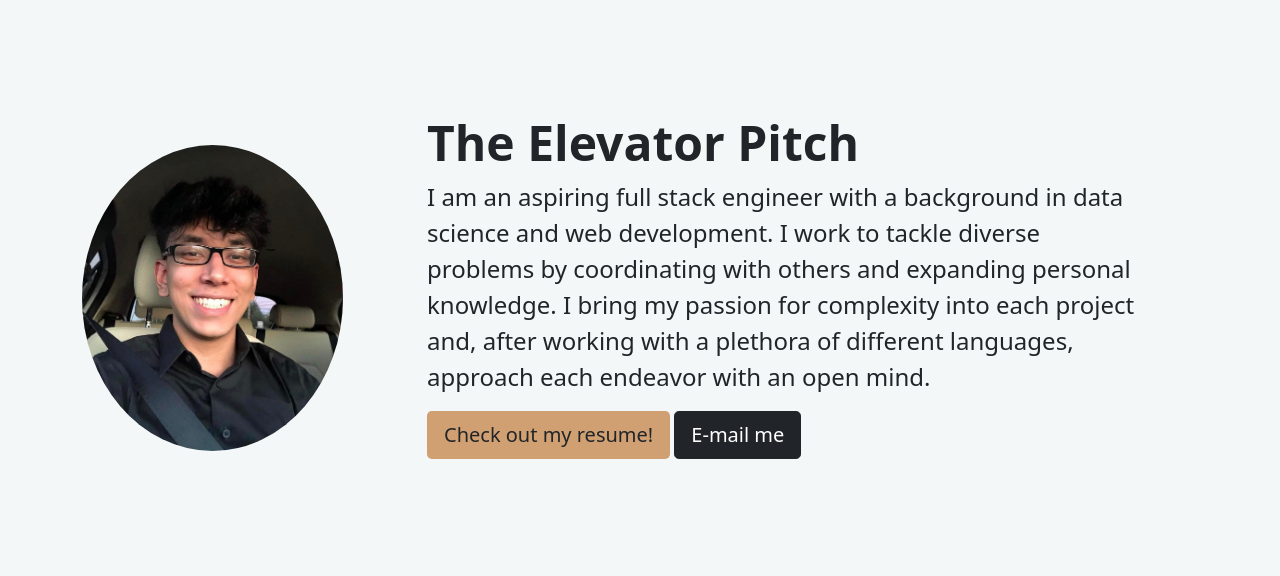
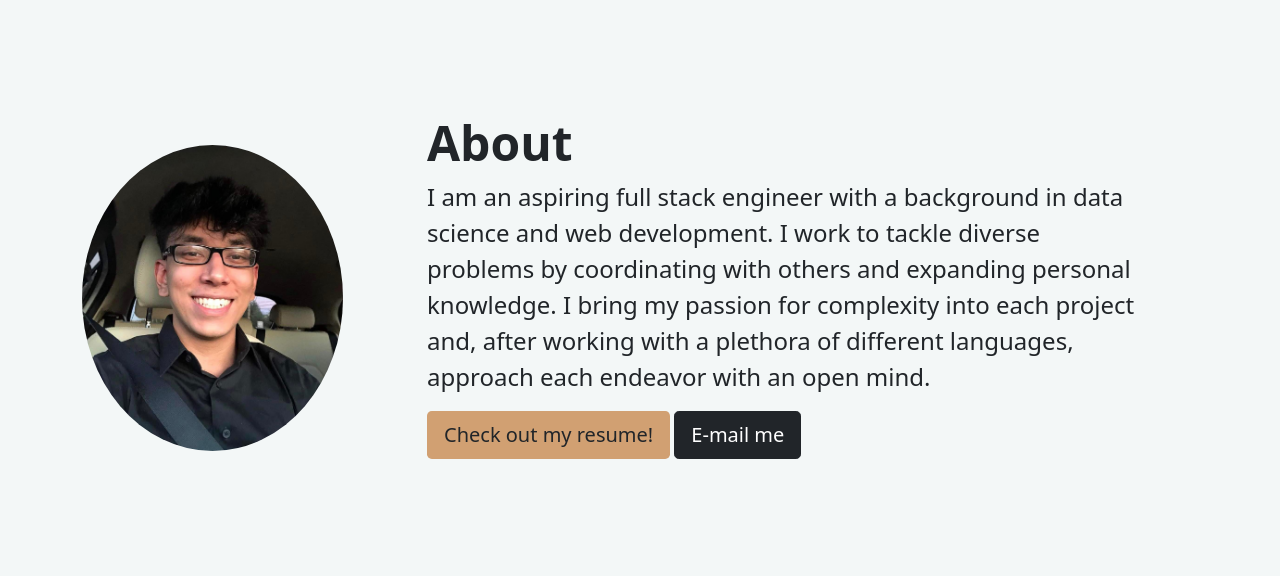
Before and after one commit to AamerShikari/PortfolioTemp, a plain HTML site: page index.html in a window 1280 px wide. Shown: the part 85-661 px from the top of the page. Drawn offline with nearby package versions, Linux system fonts and the light colour scheme.

Commit message:
Aesthetic changes

```diff
--- a/index.html
+++ b/index.html
@@ -58,7 +58,7 @@
         </div>
         <div class="p-5 mb-4 col-md-9 rounded-3">
           <div class="container-fluid py-5">
-            <h1 class="display-5 fw-bold">The Elevator Pitch</h1>
+            <h1 class="display-5 fw-bold">About</h1>
             <p class="fs-4">
               I am an aspiring full stack engineer with a background in data
               science and web development. I work to tackle diverse problems by
```
